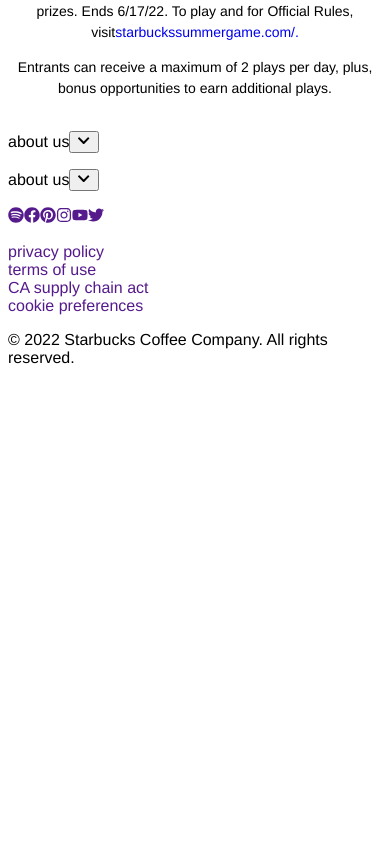
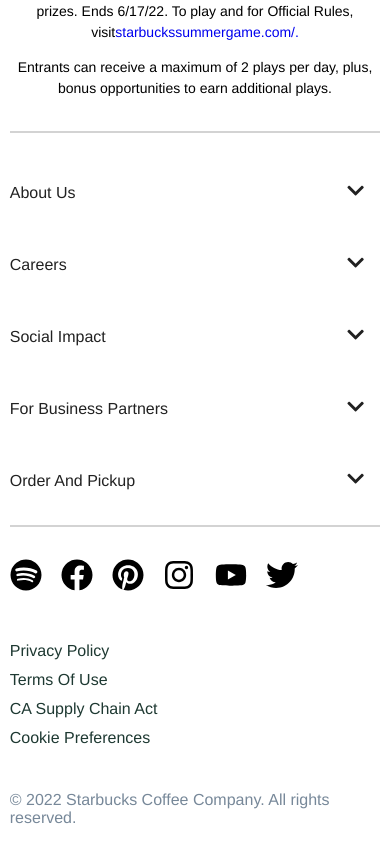
Before and after one commit to alperenmehmet/starbucks-clone, a React (Create React App) app: page / in a window 390 px wide. Shown: the part 1717-2560 px from the top of the page. Before the commit the page ends 2100 px from the top, so only its background shows below. Built offline with nearby package versions, Linux system fonts and the light colour scheme; the HTML template or start-up script is replaced by a standard one.

Commit message:
Footer is finished. Responsive will be add.

```diff
--- /dev/null
+++ b/src/components/Accordion.js
@@ -0,0 +1,25 @@
+import { useState } from 'react'
+import { FaChevronDown, FaChevronUp } from 'react-icons/fa'
+
+const Accordion = ({ title, links }) => {
+  const [showLinks, setShowLinks] = useState(false)
+
+  return (
+    <div className="accordion">
+      <div className="accordion-header">
+        <p>{title}</p>
+        <button
+          className="down-up-btn"
+          onClick={() => setShowLinks(!showLinks)}
+        >
+          {showLinks ? <FaChevronUp /> : <FaChevronDown />}
+        </button>
+      </div>
+      <ul>
+        {links.map((item, index) => showLinks && <li key={index}>{item}</li>)}
+      </ul>
+    </div>
+  )
+}
+
+export default Accordion
--- a/src/components/Footer.js
+++ b/src/components/Footer.js
@@ -1,6 +1,4 @@
 import {
-  FaChevronDown,
-  FaChevronUp,
   FaSpotify,
   FaFacebook,
   FaPinterest,
@@ -8,67 +6,16 @@
   FaYoutube,
   FaTwitter
 } from 'react-icons/fa'
+import Accordion from './Accordion'
 import { useState } from 'react'
-
-const footerLinks = [
-  {
-    id: 1,
-    title: 'about us',
-    links: [
-      'our company',
-      'our coffee',
-      'stories and news',
-      'starbucks archive',
-      'investor relations',
-      'customer services'
-    ]
-  },
-  {
-    id: 2,
-    title: 'about us',
-    links: [
-      'our company',
-      'our coffee',
-      'stories and news',
-      'starbucks archive',
-      'investor relations',
-      'customer services'
-    ]
-  }
-]
-
-const Accordion = () => {
-  const [showLinks, setShowLinks] = useState(false)
-
-  return (
-    <div>
-      <div>
-        about us
-        <button onClick={() => setShowLinks(!showLinks)}>
-          {showLinks ? <FaChevronUp /> : <FaChevronDown />}
-        </button>
-      </div>
-      <ul>
-        {showLinks && (
-          <div>
-            <li>our company</li>
-            <li>our coffee</li>
-            <li>stories and news</li>
-            <li>starbucks archive</li>
-            <li>investor relations</li>
-            <li>customer services</li>
-          </div>
-        )}
-      </ul>
-    </div>
-  )
-}
+import { footerLinks } from '../data'
 
 const Footer = () => {
+  const [data, setData] = useState(footerLinks)
   return (
-    <div className="footer">
-      <div className="">
-        {footerLinks.map((item) => {
+    <div className="footer main">
+      <div>
+        {data.map((item) => {
           return <Accordion {...item} key={item.id} />
         })}
       </div>
--- /dev/null
+++ b/src/data.js
@@ -0,0 +1,52 @@
+export const footerLinks = [
+  {
+    id: 1,
+    title: 'about us',
+    links: [
+      'our company',
+      'our coffee',
+      'stories and news',
+      'starbucks archive',
+      'investor relations',
+      'customer services'
+    ]
+  },
+  {
+    id: 2,
+    title: 'careers',
+    links: [
+      'culture and values',
+      'inclusion, diversity and equity',
+      'college achievement plan',
+      'alumni community',
+      'U.S. careers',
+      'international careers'
+    ]
+  },
+  {
+    id: 3,
+    title: 'social impact',
+    links: ['people', 'planet', 'environmental and social impact reporting']
+  },
+  {
+    id: 4,
+    title: 'for business partners',
+    links: [
+      'landlord support center',
+      'suppliers',
+      'corporate gift card sales',
+      'office and foodservice coffee'
+    ]
+  },
+  {
+    id: 5,
+    title: 'order and pickup',
+    links: [
+      'order on the app',
+      'order on the web',
+      'delivery',
+      'order and pickup options',
+      'explore and find coffee for home'
+    ]
+  }
+]
--- a/src/index.css
+++ b/src/index.css
@@ -137,4 +137,78 @@
   max-width: 32rem;
 }
 
-/* <== FOOTER ==> */
+/* <== footer ==> */
+
+
+.accordion-header{
+  display: flex;
+  justify-content: space-between;
+  align-items: center;
+}
+
+.accordion-header p{
+  text-transform: capitalize ;
+  color: rgba(0,0,0,0.87);
+  line-height: var( --line-height );
+}
+
+.down-up-btn{
+  border: none;
+  border-radius: 50%;
+  background: var(--clr-white);
+  font-size: 1.2rem;
+  color: rgba(0,0,0,0.87);
+  padding: 15px;
+  text-align: center;
+  transition: all 0.3s ease-out;
+}
+
+.down-up-btn:hover{
+  cursor: pointer;
+  border-radius: 50%;
+  background:#dadada ;
+  border: none;
+}
+
+.footer{
+  border-top: 2px solid  lightgray;
+  padding-top: 2rem;
+}
+
+.footer-icons{
+  border-top: 2px solid  lightgray;
+  padding-top: 2rem;
+  font-size: 2rem;
+
+}
+
+.footer-icons a{
+  margin-right: 1.2rem;
+  color: black;
+}
+
+.footer-icons a:hover{
+  border-radius: 50%;
+}
+
+.company-info{
+  padding-top: 1rem;
+}
+
+.company-info li{
+  padding-top: 0.7rem;
+  text-transform: capitalize;
+}
+
+.company-info a{
+  color: var(--clr-font-title);
+}
+
+.company-info a:hover{
+  text-decoration: underline;
+}
+
+.rights-year{
+  padding-top: 0.7rem;
+  color: lightslategray;
+}
```
